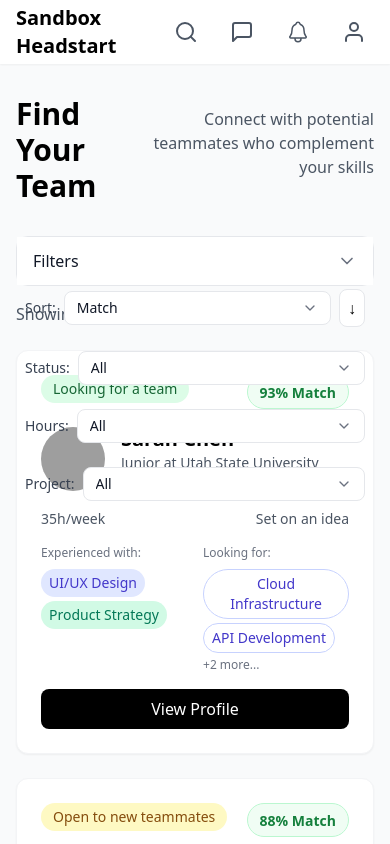
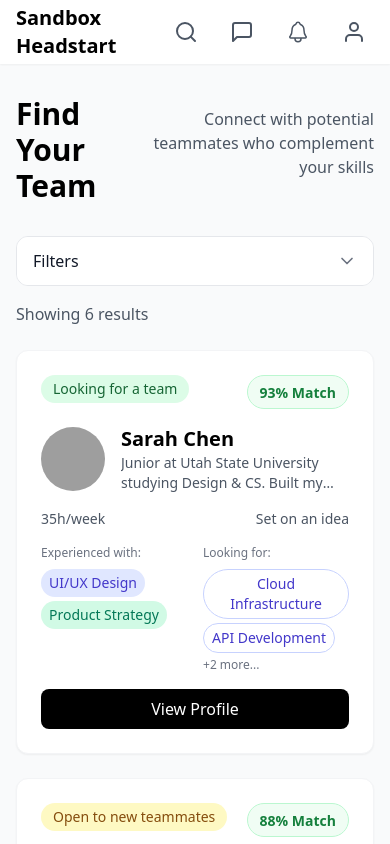
Before and after one commit to ammonwk/sandbox-connect, a React (Vite) app: page /sandbox-headstart/dashboard in a window 390 px wide. Shown: the top 844 px of the page. Built offline with nearby package versions, Linux system fonts and the light colour scheme; grey boxes are pictures that could not be loaded.

Commit message:
Reconciled mobile and desktop filters: now it finally only shows when it should

```diff
--- a/src/components/FilterBar.jsx
+++ b/src/components/FilterBar.jsx
@@ -228,7 +228,10 @@ function FilterBar({
   );
 
   return (
-    <div className="bg-gray-50 border border-gray-200 rounded-xl overflow-visible mb-4">
+    <div className={`
+        bg-gray-50 border border-gray-200 rounded-xl mb-4
+        ${layout === 'desktop' ? 'overflow-visible' : 'overflow-hidden'}
+    `}>
       {/* Collapsible Header for Mobile and Tablet */}
       {layout !== 'desktop' && (
         <button
--- a/src/components/Navbar.jsx
+++ b/src/components/Navbar.jsx
@@ -49,7 +49,7 @@ function Navbar({ searchTerm, setSearchTerm, handleLogout }) {
               <input
                 type="text"
                 placeholder="Search teammates, skills, or keywords..."
-                className="w-96 pl-10 pr-4 py-2 rounded-lg border border-gray-200 focus:outline-none focus:ring-2 focus:ring-black focus:border-transparent"
+                className="md:w-30 lg:w-96 pl-10 pr-4 py-2 rounded-lg border border-gray-200 focus:outline-none focus:ring-2 focus:ring-black focus:border-transparent"
                 value={searchTerm}
                 onChange={(e) => setSearchTerm(e.target.value)}
               />
```
